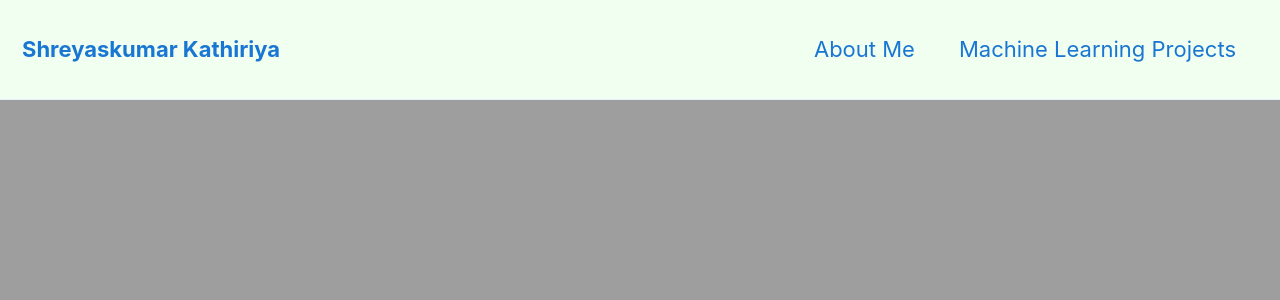
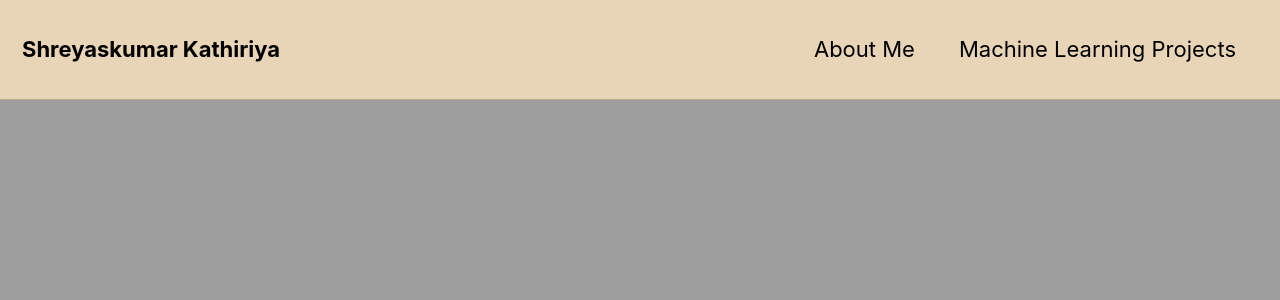
Before and after one commit to Shreyash1811/Shreyash1811.github.io, a Jekyll site: the page built from index.html, in a window 1280 px wide and 900 px high. Shown: the top 300 px of the window. Built offline with Jekyll 4.4.1, drawn with Linux system fonts in a browser that asks for light colours; nearby versions of some CDN libraries; the list of posts is cut into pages by our own code.

Commit message:
Update _config.yml

```diff
--- a/_config.yml
+++ b/_config.yml
@@ -5,7 +5,7 @@
 # For technical reasons, this file is *NOT* reloaded automatically when you use
 # `jekyll serve`. If you change this file, please restart the server process.
 
-minimal_mistakes_skin    : "aqua" # "air", "aqua", "contrast", "dark", "dirt", "neon", "mint", "plum", "sunrise", "default"
+minimal_mistakes_skin    : "sunrise" # "air", "aqua", "contrast", "dark", "dirt", "neon", "mint", "plum", "sunrise", "default"
 
 # Site Settings
 locale                   : "en-US"
```
